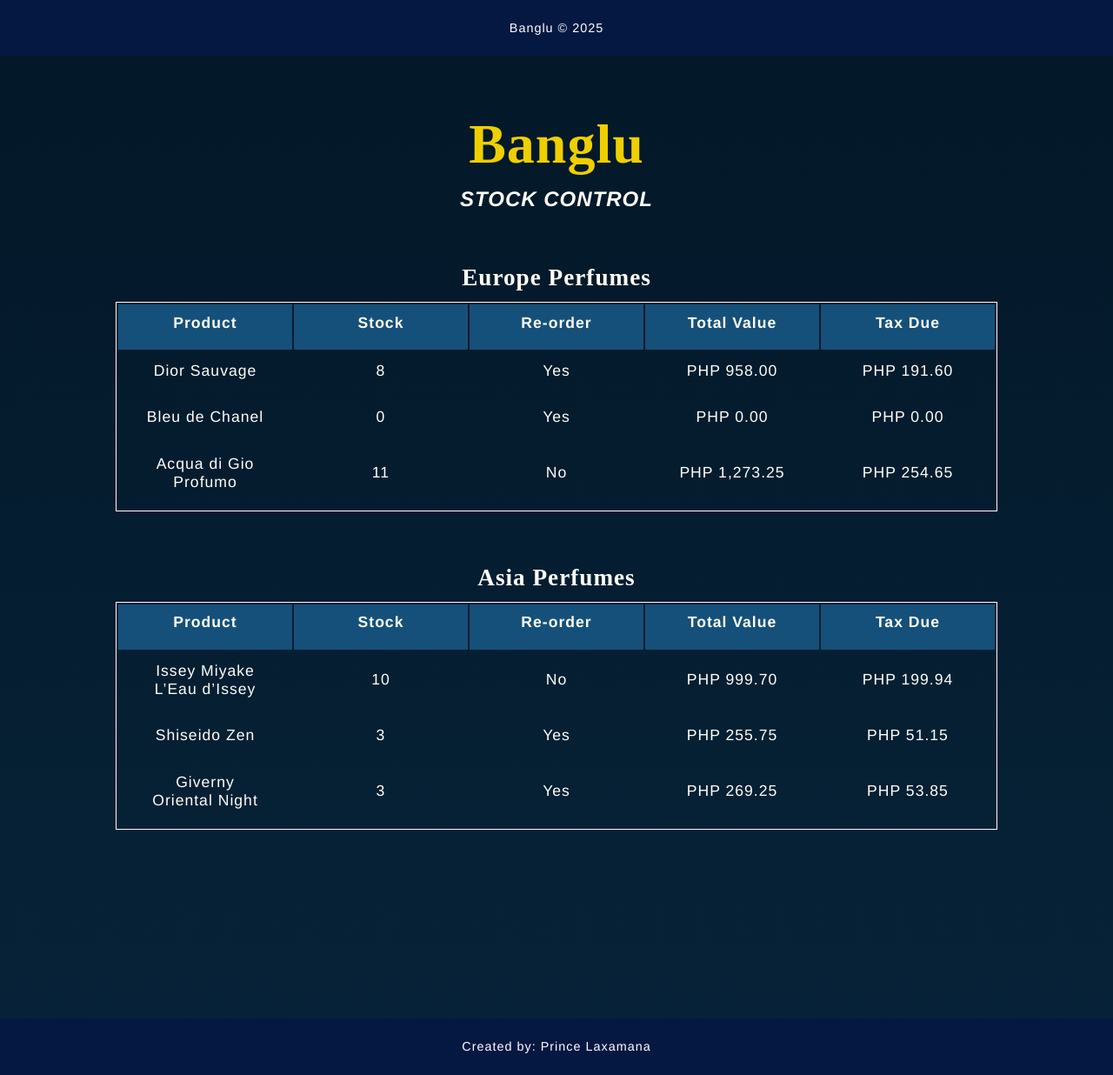
After one commit to GH-Prince-Laxamana/HAU-DWEB-Projects, a PHP site: page /stock-control.php in a window 1280 px wide. The commit adds this page. Shown: the whole page at 87% size. Run offline with PHP 8.4, Linux system fonts and the light colour scheme.

Commit message:
Integrated PHP functions

```diff
--- a/includes/footer.php
+++ b/includes/footer.php
@@ -1,8 +1,5 @@
-<?php
-
-// Include Sample 1: Footer
+<?php // Include Sample 1: Footer
 echo "<footer>";
-echo "<p>Created by: Prince Laxamana";
+echo "<p>Created by: Prince Laxamana</p>";
 echo "</footer>";
-
 ?>
--- a/includes/header.php
+++ b/includes/header.php
@@ -1,8 +1,5 @@
-<?php
-
-// Include Sample 2: Header
+<?php // Include Sample 2: Header
 echo "<header>";
 echo "<p>Banglu &copy; 2025</p>";
 echo "</header>";
-
 ?>
--- /dev/null
+++ b/includes/item-status.php
@@ -0,0 +1,25 @@
+<?php
+
+// Author: Laxamana, Prince S.
+// Section: WD203
+// Date of Last Update: December 3, 2025
+
+$prices = [
+    'Dior Sauvage' => 119.75,
+    'Bleu de Chanel' => 129.99,
+    'Acqua di Gio Profumo' => 115.75,
+    'Issey Miyake L’Eau d’Issey' => 99.97,
+    'Shiseido Zen' => 85.25,
+    'Giverny Oriental Night' => 89.75
+];
+
+$stocks = [
+    'Dior Sauvage' => 8,
+    'Bleu de Chanel' => 0,
+    'Acqua di Gio Profumo' => 11,
+    'Issey Miyake L’Eau d’Issey' => 10,
+    'Shiseido Zen' => 3,
+    'Giverny Oriental Night' => 13
+];
+
+?>
--- /dev/null
+++ b/stock-control.php
@@ -0,0 +1,93 @@
+<?php
+
+// Author: Laxamana, Prince S.
+// Section: WD203
+// Date of Last Update: December 3, 2025
+
+declare(strict_types=1);
+include 'includes/item-status.php';
+
+$europe_perfumes_stock = [
+    'Dior Sauvage' => ['price' => $prices['Dior Sauvage'], 'stock' => $stocks['Dior Sauvage']],
+    'Bleu de Chanel' => ['price' => $prices['Bleu de Chanel'], 'stock' => $stocks['Bleu de Chanel']],
+    'Acqua di Gio Profumo' => ['price' => $prices['Acqua di Gio Profumo'], 'stock' => $stocks['Acqua di Gio Profumo']]
+];
+
+$asia_perfumes_stock = [
+    'Issey Miyake L’Eau d’Issey' => ['price' => $prices['Issey Miyake L’Eau d’Issey'], 'stock' => $stocks['Issey Miyake L’Eau d’Issey']],
+    'Shiseido Zen' => ['price' => $prices['Shiseido Zen'], 'stock' => $stocks['Shiseido Zen']],
+    'Giverny Oriental Night' => ['price' => $prices['Giverny Oriental Night'], 'stock' => $stocks['Shiseido Zen']]
+];
+
+$tax = 20;
+
+function get_reorder_message(int $stock = 0): string
+{
+    return ($stock < 10) ? "Yes" : "No";
+}
+
+function get_total_value(int $quantity, float $price): string
+{
+    return number_format($price * $quantity, 2);
+}
+
+function get_tax_due(int $quantity, float $price, int $tax = 0): string
+{
+    return number_format(($price * $quantity) * ($tax / 100), 2);
+}
+
+function display_stock_table($perfume_stock, $tax)
+{
+    echo "<tr>";
+    echo "<th>Product</th>";
+    echo "<th>Stock</th>";
+    echo "<th>Re-order</th>";
+    echo "<th>Total Value</th>";
+    echo "<th>Tax Due</th>";
+    echo "<tr>";
+
+    foreach ($perfume_stock as $product_name => $data) {
+        echo "<tr>";
+        echo "<td>" . $product_name . "</td>";
+        echo "<td>" . $data['stock'] . "</td>";
+        echo "<td>" . get_reorder_message($data['stock']) . "</td>";
+        echo "<td>PHP " . get_total_value($data['stock'], $data['price']) . "</td>";
+        echo "<td>PHP " . get_tax_due($data['stock'], $data['price'], $tax) . "</td>";
+        echo "</tr>";
+    }
+}
+
+?>
+
+<!DOCTYPE html>
+<html lang="en">
+
+<head>
+    <meta charset="UTF-8">
+    <meta name="viewport" content="width=device-width, initial-scale=1.0">
+    <title>Banglu Stocks</title>
+    <link rel="stylesheet" href="styles/styles.css">
+</head>
+
+<body>
+    <?php include 'includes/header.php'; ?>
+
+    <h1 style="text-align: center; margin: 1em auto 0;">Banglu</h1>
+    <h3 style="text-align: center; font-style: italic; margin: 0.5em auto 2em;">STOCK CONTROL</h3>
+
+    <main>
+        <table>
+            <caption>Europe Perfumes</caption>
+            <?= display_stock_table($europe_perfumes_stock, $tax) ?>
+        </table>
+
+        <table>
+            <caption>Asia Perfumes</caption>
+            <?= display_stock_table($asia_perfumes_stock, $tax) ?>
+        </table>
+    </main>
+
+    <?php include 'includes/footer.php'; ?>
+</body>
+
+</html>
--- a/styles/styles.css
+++ b/styles/styles.css
@@ -8,6 +8,12 @@ body {
     font-family: 'Franklin Gothic Medium', 'Arial Narrow', Arial, sans-serif;
     letter-spacing: 1px;
     text-align: center;
+    margin: 0;
+    padding: 0;
+}
+
+main {
+    min-height: 100vh;
 }
 
 h1 {
@@ -125,10 +131,37 @@ button:hover {
     background-color: #2a354a;
 }
 
-footer, header {
-  background-color: #041842;
-  padding: 10px;
-  width: 100%;
+table {
+    border: 1px solid white;
+    margin: 1em auto 3em;
+    width: 700px;
+}
+
+caption {
+    margin: 0.8rem;
+    font-size: 1.7rem;
+    font-family: 'Times New Roman', Times, serif;
+    font-weight: bold;
+}
+
+th,
+td {
+    padding: 1% 3% 2%;
+    font-size: 1.1rem;
+    min-width: 200px;
+}
+
+
+
+th {
+    background-color: rgb(21, 80, 122);
+}
+
+footer,
+header {
+    background-color: #041842;
+    padding: 10px;
+    width: 100%;
 }
 
 header {
@@ -139,7 +172,8 @@ footer {
     margin-top: 5em;
 }
 
-footer p, header p {
-  color: white;
-  font-size: 0.9rem;
+footer p,
+header p {
+    color: white;
+    font-size: 0.9rem;
 }
```
Also changed, not shown: index.php (+41 -54 lines).
